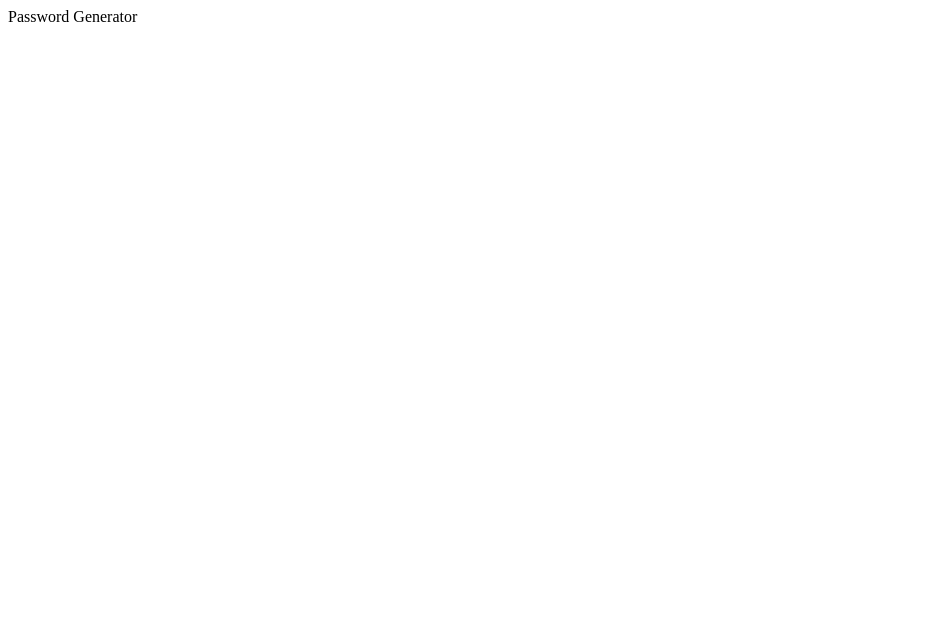
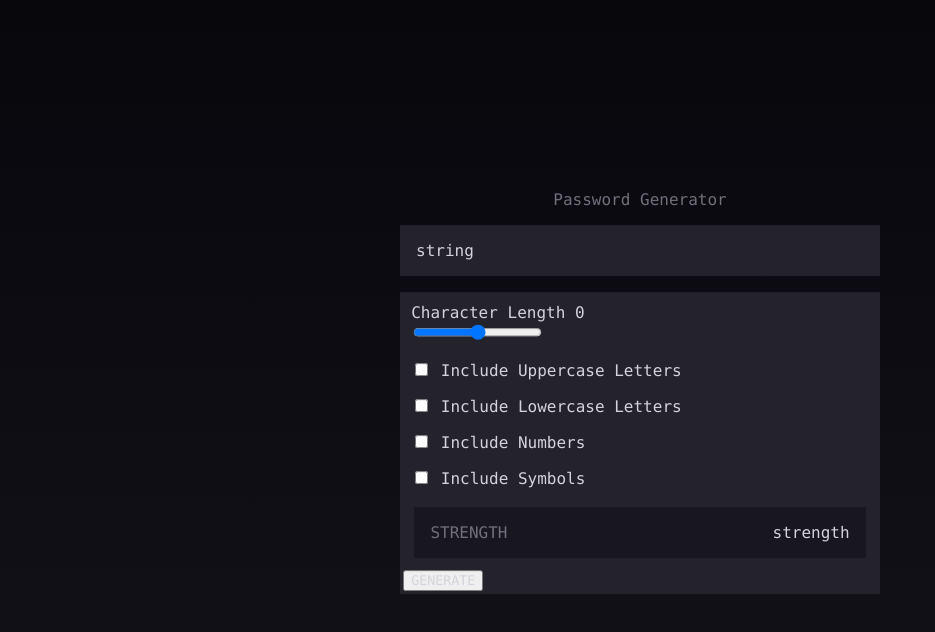
Before and after one commit to BAD-99/Password-Generator, a plain HTML site: page index.html in a window 1280 px wide. Shown: the whole page, without its empty margins (0-935 px from the left). Drawn offline with Linux system fonts and the light colour scheme.

Commit message:
Added base html and css

```diff
--- a/index.html
+++ b/index.html
@@ -5,14 +5,47 @@
         <meta name="author" content="Brandon Davis">
         <meta name="description" content="Quick and customizable password generator">
         <link rel="stylesheet" type="text/css" href="style.css">
+
         <script src="script.js" defer></script>
         <title>Password Generator</title>
     </head>
     <body>
-        <div>Password Generator</div>
-        <div class="string"></div>
-        <div class="toolbar">
-
+        <div class="container">
+            <div class="title">Password Generator</div>
+            <div class="string">string</div>
+            <div class="toolbar">
+                <div class="character-container">
+                    <label for="range-character-length">Character Length</label>
+                    <span id="character-length-output">0</span>
+                    <div>
+                        <input type="range" id="range-character-length">
+                    </div>
+                </div>
+                <div class="checkbox">
+                    <input type="checkbox" id="checkbox-include-uppercase">
+                    <label for="checkbox-include-uppercase">Include Uppercase Letters</label>
+                </div>
+                <div class="checkbox">
+                    <input type="checkbox" id="checkbox-include-lowercase">
+                    <label for="checkbox-include-lowercase">Include Lowercase Letters</label>
+                </div>
+                <div class="checkbox">
+                    <input type="checkbox" id="checkbox-include-numbers">
+                    <label for="checkbox-include-numbers">Include Numbers</label>
+                </div>
+                <div class="checkbox">
+                    <input type="checkbox" id="checkbox-include-symbols">
+                    <label for="checkbox-include-symbols">Include Symbols</label>
+                </div>
+                <div class="strength-container">
+                    STRENGTH
+                    <span id="strength-output">strength</span>
+                </div>
+                <div>
+                    <input type="button" id="generate" value="GENERATE">
+                </div>
+            </div>
         </div>
+    </div>
     </body>
 </html>
--- a/style.css
+++ b/style.css
@@ -0,0 +1,56 @@
+:root{
+    --container-color: #24232B;
+    --subcontainer-color: #18171F;
+    --light-font: #716F7C;
+    --lightest-font:#D4D3DB;
+}
+*{
+    font-family: "Lucida Console", "Courier New", monospace;
+    color:var(--lightest-font)
+}
+body{
+    margin:0%;
+    width:100vw;
+    height: 100vh;
+}
+
+.container{
+    position: absolute;
+
+    width:max(40%,400px);
+    top:50%;
+    left:50%;
+    transform:translate(-50%,-50%);
+}
+
+html{
+    background: linear-gradient(#08070C,#14131B) no-repeat center center fixed;
+    background-size: cover;
+}
+.toolbar,.string{
+    margin:1rem;
+    padding:.2rem;
+    background-color: var(--container-color);
+}
+.character-container{
+    padding: 0.5rem;
+}
+.checkbox{
+    padding: 0.5rem;
+}
+.strength-container{
+    padding: 1rem;
+    margin: 0.7rem;
+    background-color: var(--subcontainer-color);
+    color:var(--light-font);
+}
+#strength-output{
+    float:right;
+}
+.title{
+    text-align: center;
+    color:var(--light-font)
+}
+.string{
+    padding:1rem;
+}
```
